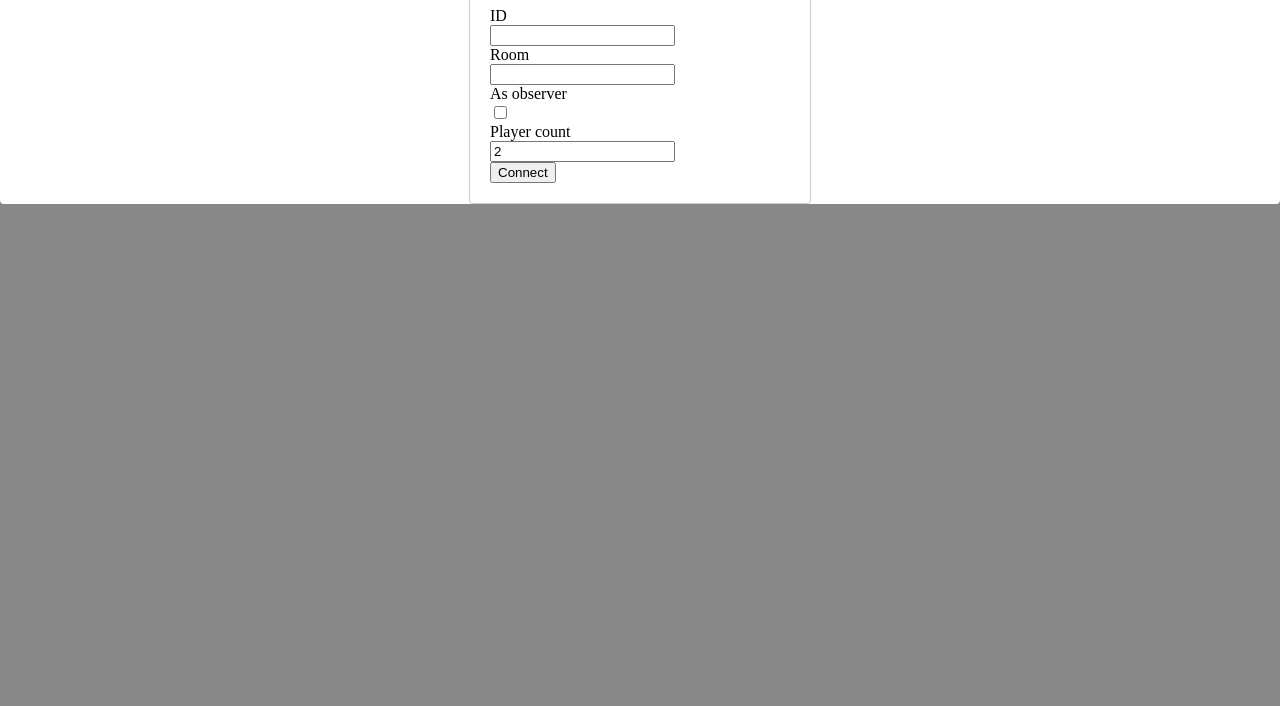
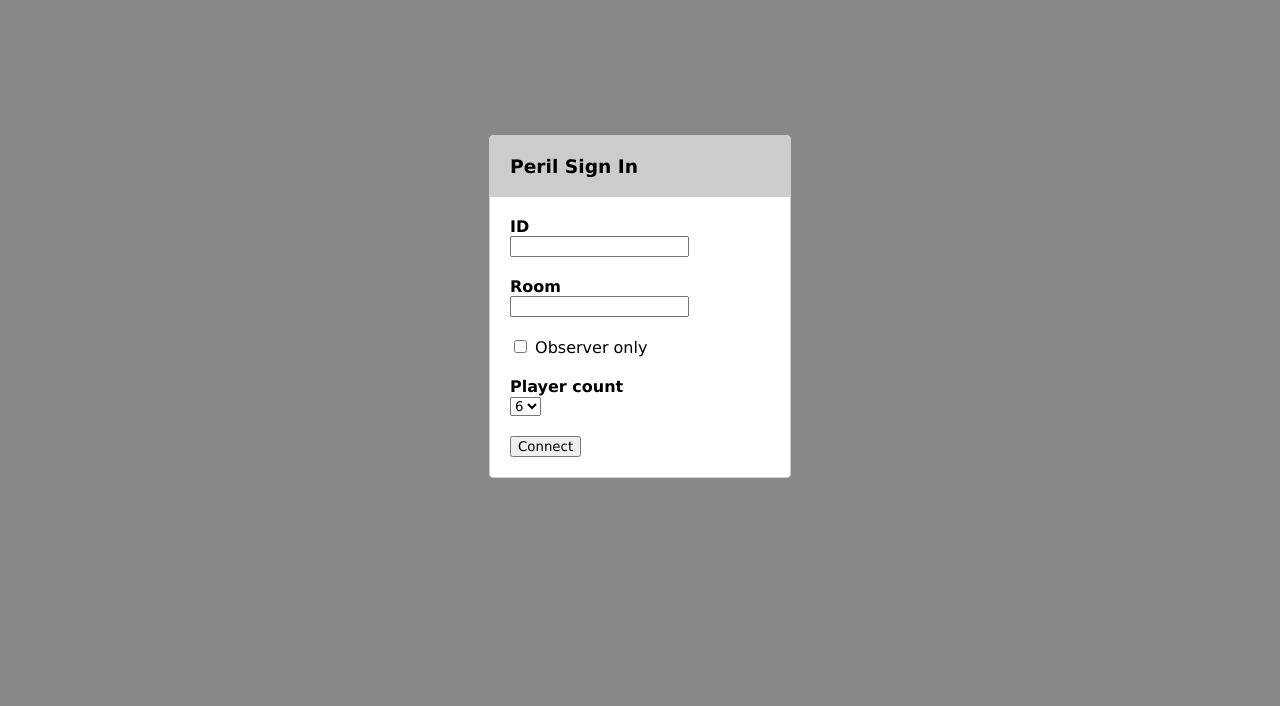
Before and after one commit to open-abbott/peril, a website: page public/index.html in a window 1280 px wide. Shown: the part 94-800 px from the top of the page. Drawn offline with nearby package versions, Linux system fonts and the light colour scheme.

Commit message:
Prettied up sign in page.

```diff
--- a/public/Peril.SignIn.template.html
+++ b/public/Peril.SignIn.template.html
@@ -1,24 +1,25 @@
-<div class="center">
+<div id="signin-outer-container" class="center">
   <div>
     <div id="signin">
       <h1>Peril Sign In</h1>
 
-      <label>ID</label>
-      <input ng-model="id" type="text" />
+      <div>
+        <label>ID</label>
+        <input ng-model="id" type="text" />
+      </div>
 
-      <label>Room</label>
-      <input ng-model="room" type="text" />
+      <div>
+        <label>Room</label>
+        <input ng-model="room" type="text" />
+      </div>
 
-      <label>As observer</label>
-      <input ng-model="observer" type="checkbox" />
+      <div>
+        <input ng-model="observer" type="checkbox" /> Observer only
+      </div>
 
-      <div ng-if="!observer">
+      <div>
         <label>Player count</label>
-        <input
-           ng-model="playerCount"
-           ng-minlength="1",
-           ng-pattern="/^\d+$/"
-           type="text" />
+        <select ng-model="playerCount" ng-options="i as i for i in playerCountOptions"></select>
       </div>
 
       <div class="button-set">
--- a/public/css/main.css
+++ b/public/css/main.css
@@ -1,3 +1,7 @@
+* {
+    font-family: verdana, helvetica, sans-serif;
+}
+
 html, body {
     background: #888;
     height: 100%;
@@ -29,6 +33,16 @@ html, body, div, svg {
     text-align: center;
 }
 
+#signin-outer-container {
+    position: absolute;
+    left: 0;
+    right: 0;
+    top: 0;
+    bottom: 0;
+    width: 100%;
+    height: 100%;
+}
+
 #signin {
     width: 300px;
     margin-left: auto;
@@ -36,14 +50,24 @@ html, body, div, svg {
     border: solid 1px #ccc;
     border-radius: 4px;
     text-align: left;
-    padding: 20px;
+    background: #fff;
 }
 
 #signin h1 {
+    margin: 0;
+    padding: 20px;
+    font-size: 14pt;
+    font-weight: bold;
+    background-color: #ccc;
+}
+
+#signin > div {
+    margin: 20px;
 }
 
 #signin label {
     display: block;
+    font-weight: bold;
 }
 
 .overlay {
--- a/public/js/main.js
+++ b/public/js/main.js
@@ -287,19 +287,14 @@
         $scope.id = "";
         $scope.room = "";
         $scope.observer = false;
-        $scope.playerCount = 2;
+        $scope.playerCount = 6;
+        $scope.playerCountOptions = [ 2, 3, 4, 5, 6 ];
         $scope.navigateTo = null;
 
         $scope.$watch( "navigateTo", function () {
             if ( null != $scope.navigateTo ) {
                 $location.path( $scope.navigateTo );
             }
-        } );
-
-        $scope.$on( "$locationChangeStart", function ( event, newUrl, oldUrl ) {
-
-            console.log( "Navigating from " + oldUrl + " to " + newUrl );
-
         } );
 
         $scope.connect = function () {
```
